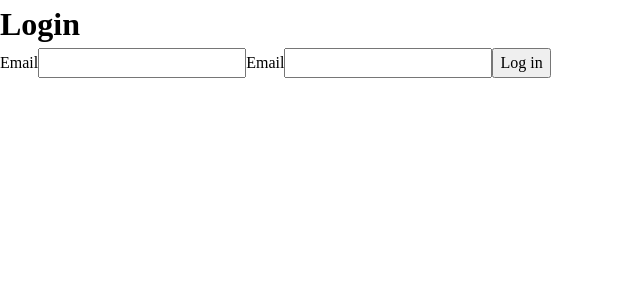
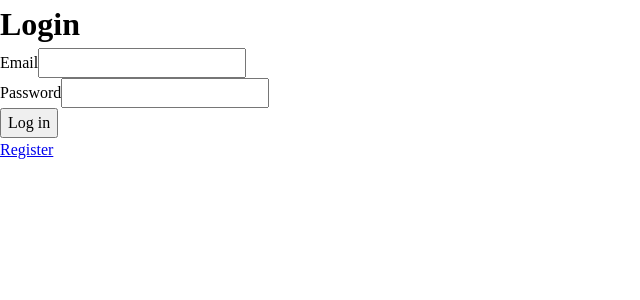
Before and after one commit to mtbossa/bet-trade-calculator-angular, an Angular app: page /login in a window 1280 px wide. Shown: the top 300 px of the page, without its empty margins (0-640 px from the left). Built offline with nearby package versions, Linux system fonts and the light colour scheme.

Commit message:
Change login component

```diff
--- a/src/app/app-routing.module.ts
+++ b/src/app/app-routing.module.ts
@@ -1,9 +1,8 @@
 import { NgModule } from '@angular/core';
 import { RouterModule, Routes } from '@angular/router';
-import { LoginComponent } from './login/login.component';
 
 const routes: Routes = [
-  { path: 'login', component: LoginComponent },
+
 ];
 
 @NgModule({
--- a/src/app/app.module.ts
+++ b/src/app/app.module.ts
@@ -3,15 +3,15 @@ import { BrowserModule } from '@angular/platform-browser';
 
 import { AppRoutingModule } from './app-routing.module';
 import { AppComponent } from './app.component';
-import { LoginComponent } from './login/login.component';
+import { AuthModule } from './modules/auth/auth.module';
 
 @NgModule({
   declarations: [
     AppComponent,
-    LoginComponent
   ],
   imports: [
     BrowserModule,
+    AuthModule,
     AppRoutingModule
   ],
   providers: [],
--- a/src/app/login/login.component.html
+++ /dev/null
@@ -1,8 +0,0 @@
-<h1>Login</h1>
-<form action="">
-  <label for="email">Email</label>
-  <input type="email" />
-  <label for="email">Email</label>
-  <input type="email" />
-  <button>Log in</button>
-</form>
--- a/src/app/login/login.component.ts
+++ /dev/null
@@ -1,15 +0,0 @@
-import { Component, OnInit } from '@angular/core';
-
-@Component({
-  selector: 'app-login',
-  templateUrl: './login.component.html',
-  styleUrls: ['./login.component.scss']
-})
-export class LoginComponent implements OnInit {
-
-  constructor() { }
-
-  ngOnInit(): void {
-  }
-
-}
--- /dev/null
+++ b/src/app/modules/auth/auth-routing.module.ts
@@ -0,0 +1,15 @@
+import { NgModule } from '@angular/core';
+import { RouterModule, Routes } from '@angular/router';
+import { LoginComponent } from './pages/login/login.component';
+import { RegisterComponent } from './pages/register/register.component';
+
+const AUTH_ROUTES: Routes = [
+  { path: 'login', component: LoginComponent },
+  { path: 'register', component: RegisterComponent },
+];
+
+@NgModule({
+  imports: [RouterModule.forChild(AUTH_ROUTES)],
+  exports: [RouterModule],
+})
+export class AuthRoutingModule {}
--- /dev/null
+++ b/src/app/modules/auth/pages/login/login.component.html
@@ -0,0 +1,13 @@
+<h1>Login</h1>
+<form [formGroup]="form" (ngSubmit)="onSubmit()">
+  <div>
+    <label for="email">Email</label>
+    <input type="email" formControlName="email" />
+  </div>
+  <div>
+    <label for="password">Password</label>
+    <input type="password" formControlName="password" />
+  </div>
+  <button>Log in</button>
+</form>
+<a routerLink="/register">Register</a>
--- /dev/null
+++ b/src/app/modules/auth/pages/login/login.component.ts
@@ -0,0 +1,25 @@
+import { HttpClient } from '@angular/common/http';
+import { Component, OnInit } from '@angular/core';
+import { FormBuilder, FormGroup } from '@angular/forms';
+
+@Component({
+  selector: 'app-login',
+  templateUrl: './login.component.html',
+  styleUrls: ['./login.component.scss'],
+})
+export class LoginComponent implements OnInit {
+  form!: FormGroup;
+
+  constructor(private formBuilder: FormBuilder, private http: HttpClient) {}
+
+  ngOnInit(): void {
+    this.form = this.formBuilder.group({
+      email: [null],
+      password: [null],
+    });
+  }
+
+  onSubmit() {
+    console.log(this.form.value);
+  }
+}
--- /dev/null
+++ b/src/app/modules/auth/pages/register/register.component.html
@@ -0,0 +1 @@
+<p>register works!</p>
--- /dev/null
+++ b/src/app/modules/auth/pages/register/register.component.ts
@@ -0,0 +1,15 @@
+import { Component, OnInit } from '@angular/core';
+
+@Component({
+  selector: 'app-register',
+  templateUrl: './register.component.html',
+  styleUrls: ['./register.component.scss']
+})
+export class RegisterComponent implements OnInit {
+
+  constructor() { }
+
+  ngOnInit(): void {
+  }
+
+}
```
Also changed, not shown: src/app/modules/auth/auth.module.ts (added, +21 -0 lines), src/app/modules/auth/pages/login/login.component.scss (added), src/app/modules/auth/pages/register/register.component.scss (added), 2 other files (tests, documents, lock files or other folders).
